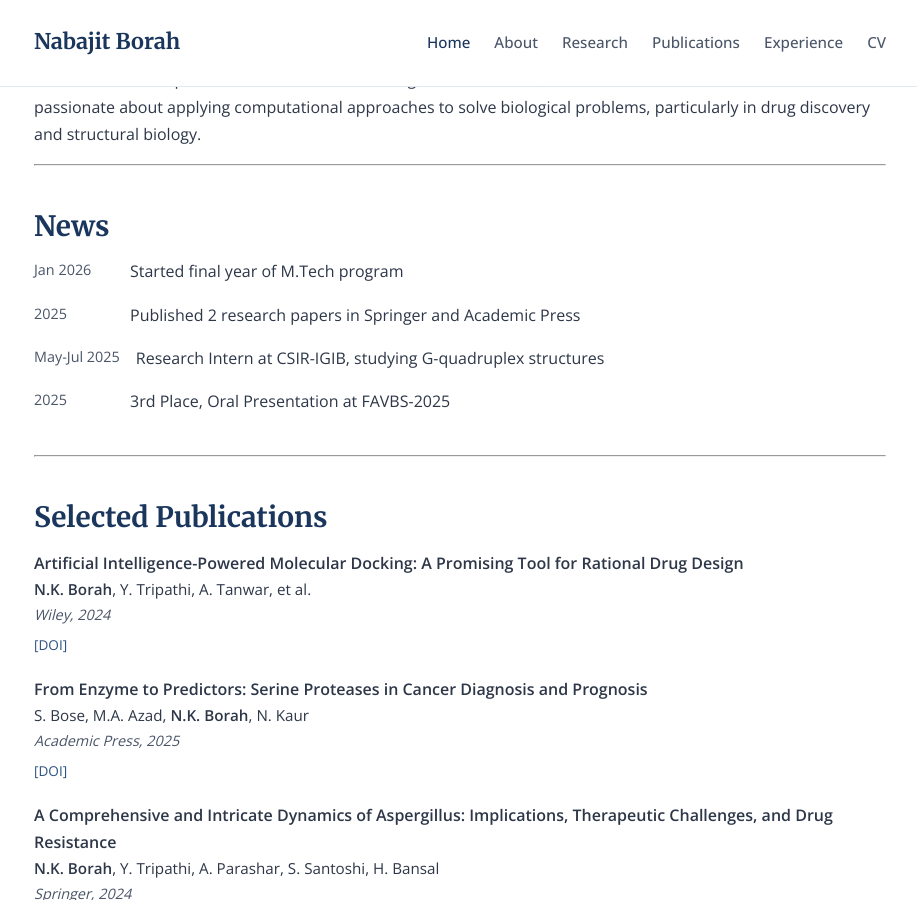
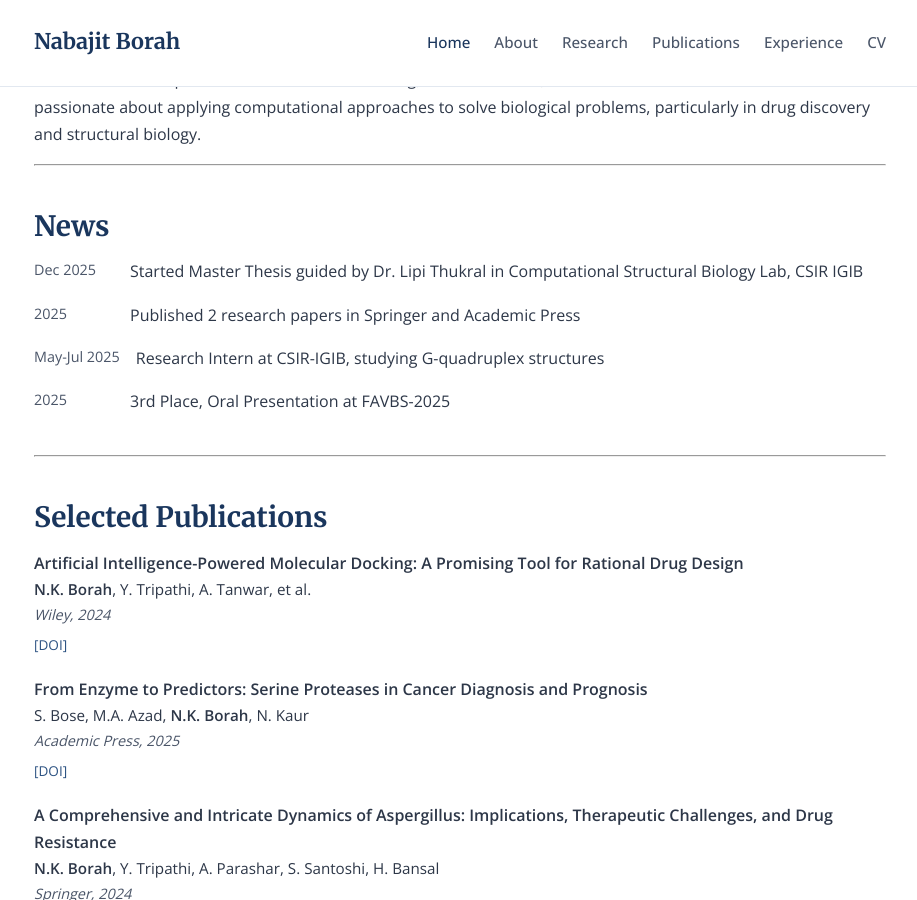
Before and after one commit to basicallynabbo/basicallynabbo.github.io, a Jekyll site: the page built from index.md, in a window 1280 px wide and 900 px high, scrolled down 551 px. Shown: the whole window, without its empty margins (180-1097 px from the left). Built offline with Jekyll 4.4.1, drawn with Linux system fonts in a browser that asks for light colours.

Commit message:
Update news with Master Thesis
Co-authored-by: Cursor <cursoragent@cursor.com>

```diff
--- a/index.md
+++ b/index.md
@@ -32,8 +32,8 @@ I have hands-on experience with molecular docking, MD simulations, and various b
 
 <div class="section">
   <div class="news-item">
-    <span class="news-date">Jan 2026</span>
-    <span>Started final year of M.Tech program</span>
+    <span class="news-date">Dec 2025</span>
+    <span>Started Master Thesis guided by Dr. Lipi Thukral in Computational Structural Biology Lab, CSIR IGIB</span>
   </div>
   <div class="news-item">
     <span class="news-date">2025</span>
```
